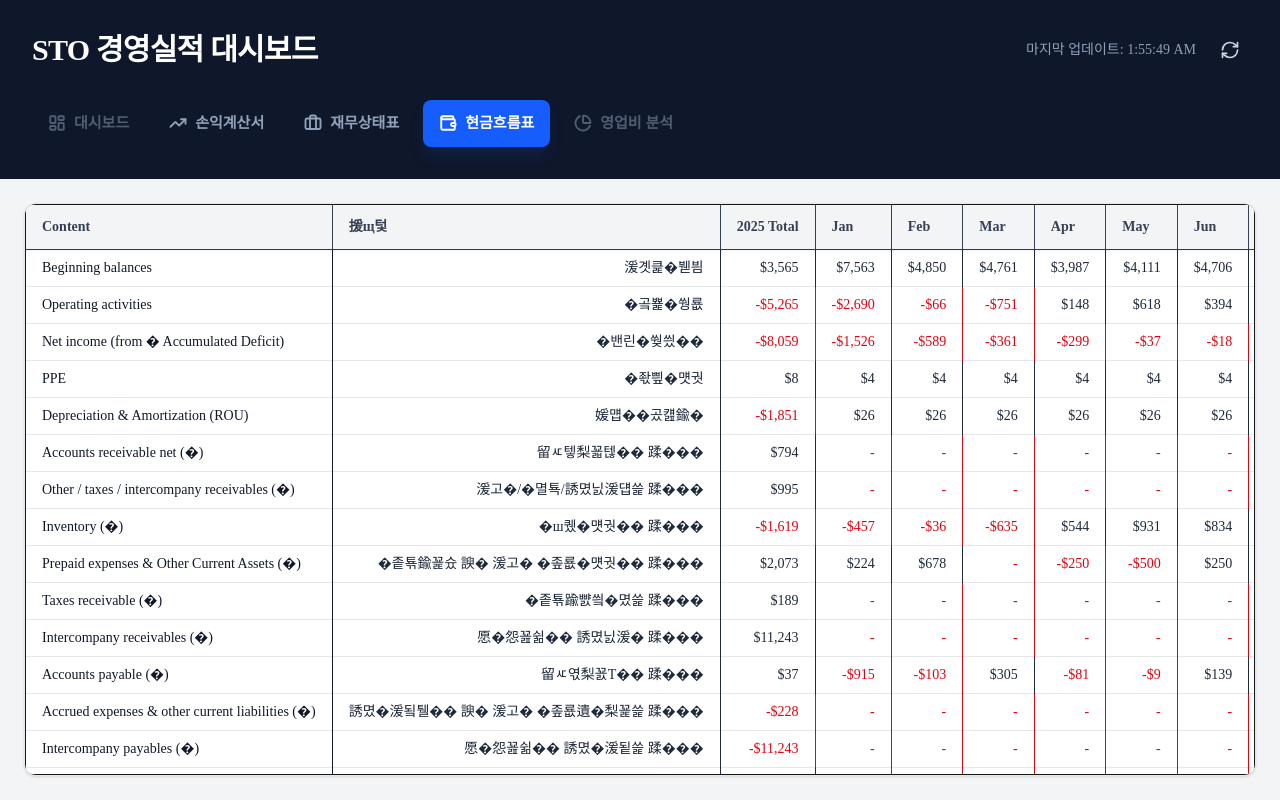
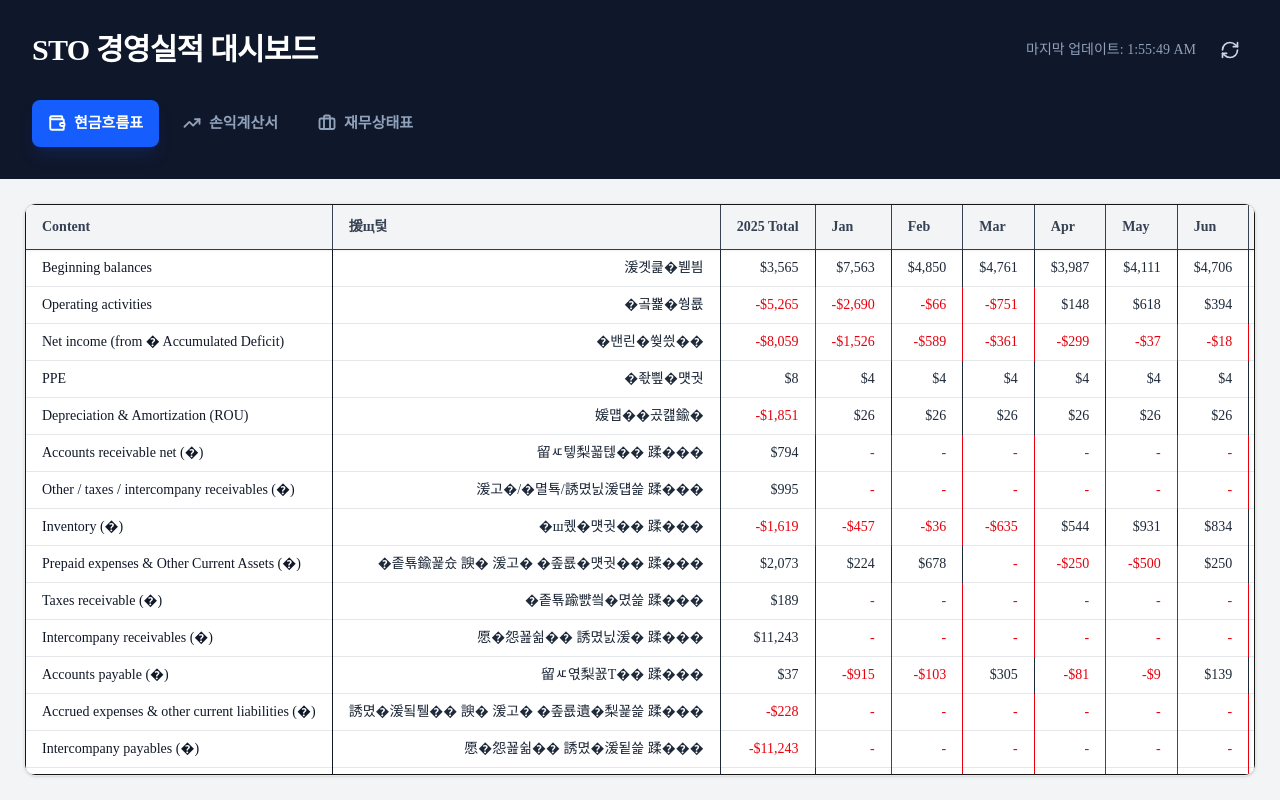
Before and after one commit to kyeongsoo88/stocashnew, a Next.js app: page / in a window 1280 px wide. Built offline with nearby package versions, Linux system fonts and the light colour scheme; a web font is replaced by a local one.

Commit message:
Refactor: Update tab order (CF first) and remove unused tabs

```diff
--- a/app/page.tsx
+++ b/app/page.tsx
@@ -6,11 +6,9 @@ import { DataTable } from "@/components/DataTable";
 import {
   Loader2,
   RefreshCw,
-  LayoutDashboard,
   TrendingUp,
   Briefcase,
   Wallet,
-  PieChart
 } from "lucide-react";
 
 type Tab = "CF" | "PL" | "BS";
@@ -43,11 +41,9 @@ export default function Home() {
   }, [activeTab]);
 
   const tabs = [
-    { id: "dashboard", label: "대시보드", icon: LayoutDashboard, disabled: true },
+    { id: "CF", label: "현금흐름표", icon: Wallet, disabled: false },
     { id: "PL", label: "손익계산서", icon: TrendingUp, disabled: false },
     { id: "BS", label: "재무상태표", icon: Briefcase, disabled: false },
-    { id: "CF", label: "현금흐름표", icon: Wallet, disabled: false },
-    { id: "analysis", label: "영업비 분석", icon: PieChart, disabled: true },
   ];
 
   return (
```
